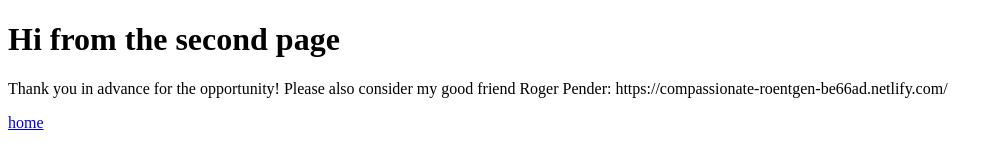
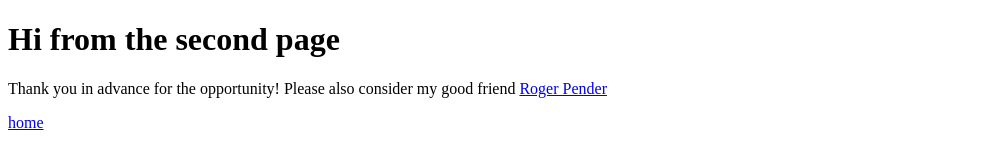
Before and after one commit to EneaAntonicelli/JAMSTACK-HACKATHON, a Gatsby site: page /page-2 in a window 1280 px wide. Shown: the whole page, without its empty margins (0-1003 px from the left). Built offline with nearby package versions, Linux system fonts and the light colour scheme; Gatsby itself is replaced by a stand-in of ours.

Commit message:
Update to second page

```diff
--- a/src/pages/page-2.js
+++ b/src/pages/page-2.js
@@ -4,7 +4,7 @@
 const SecondPage = () => (
   <div>
     <h1>Hi from the second page</h1>
-    <p>Thank you in advance for the opportunity! Please also consider my good friend Roger Pender: https://compassionate-roentgen-be66ad.netlify.com/</p>
+    <p>Thank you in advance for the opportunity! Please also consider my good friend  <a href = 'https://compassionate-roentgen-be66ad.netlify.com/'>Roger Pender</a></p>
     <Link to="/">home</Link>
   </div>
 )
```
